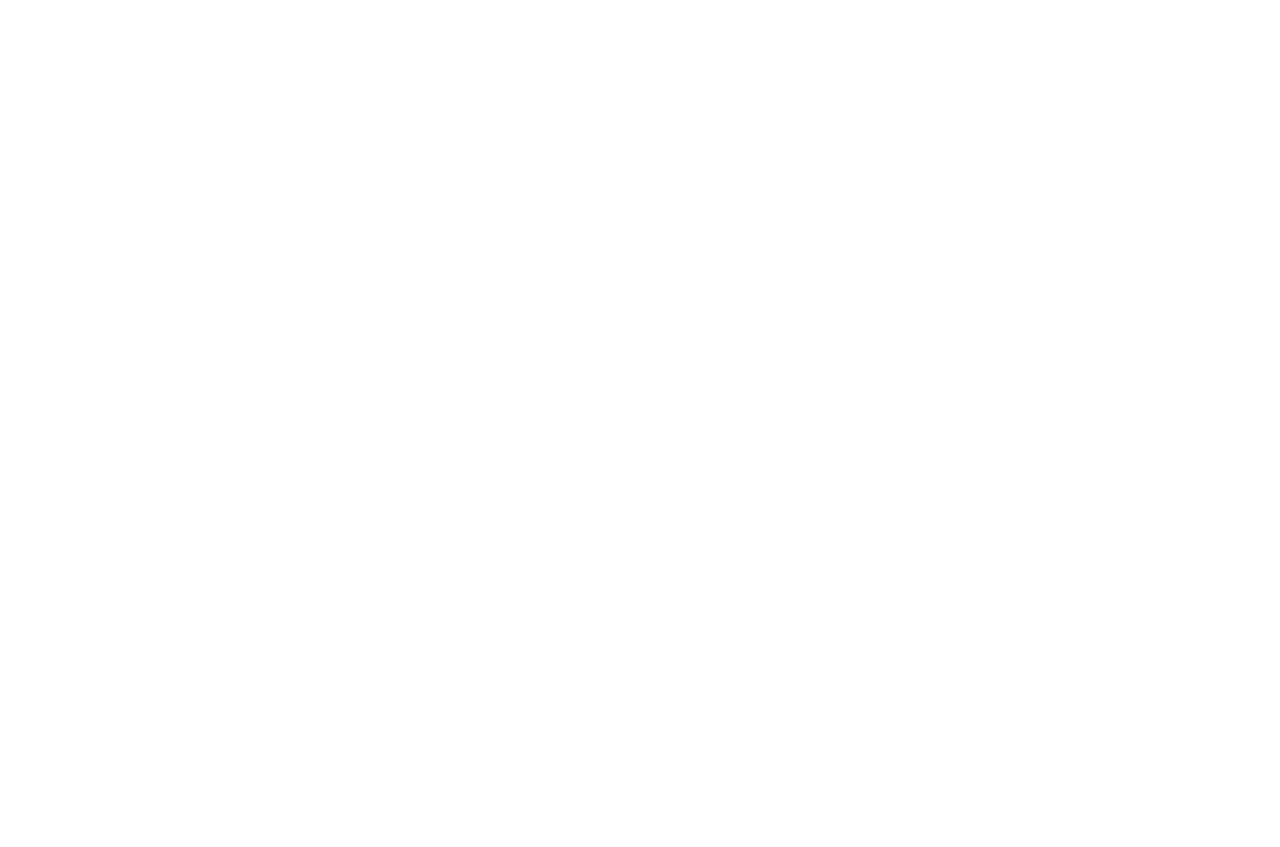
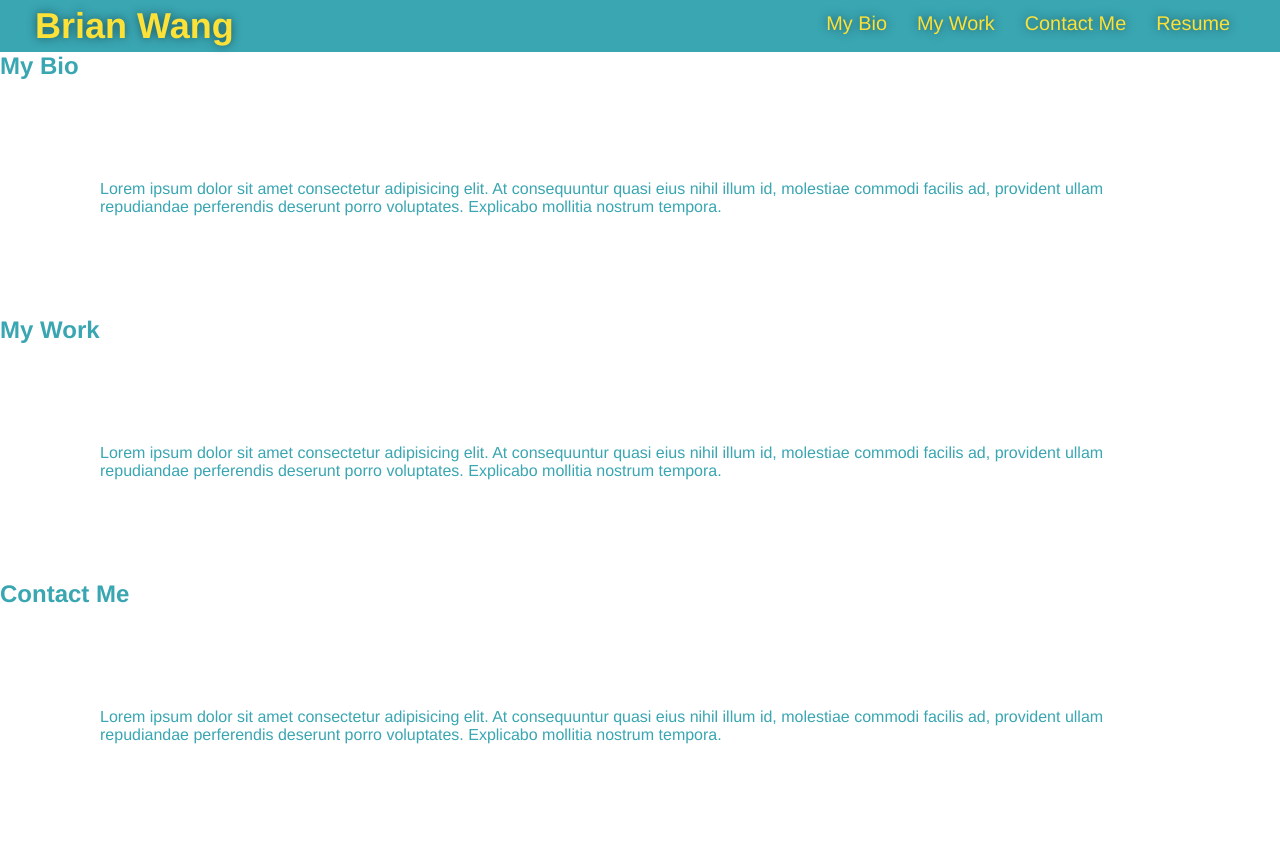
Before and after one commit to BrianCKWang/my-portfolio, a plain HTML site: page index.html in a window 1280 px wide. Shown: the top 847 px of the page. Before the commit the page ends 800 px from the top, so only its background shows below. Drawn offline with Linux system fonts and the light colour scheme.

Commit message:
add html content and css header style

```diff
--- a/assets/css/style.css
+++ b/assets/css/style.css
@@ -0,0 +1,74 @@
+:root {
+    --primary-color: #fce138;
+    --secondary-color: #024e76;
+    --tertiary-color: #39a6b2;
+}
+
+* {
+    margin: 0;
+    padding: 0;
+    box-sizing: border-box;
+}
+
+header {
+    padding: 5px 35px;
+    background-color: var(--tertiary-color);
+    display: flex;
+    justify-content: space-between;
+    flex-wrap: wrap;
+    position: -webkit-sticky;
+    /* position: sticky; */
+    top: 0;
+    background-size: cover;
+    background-attachment: fixed;
+    background-position: 80%;
+    /* z-index: 9999; */
+}
+
+header a {
+    text-decoration: none; /* Removes the underline */
+    color: var(--primary-color);
+}
+
+header nav {
+    margin: 7px 0;
+}
+
+header nav ul {
+    display: flex;
+    flex-wrap: wrap;
+    justify-content: space-between;
+    align-items: center;
+    list-style: none;
+}
+
+header nav ul li a {
+    padding: 10px 15px;
+    font-weight: lighter;
+    font-size: 1.55vw;
+    text-shadow: 0 0 10px rgba(0, 0, 0, 0.5);
+}
+
+header nav ul li a:hover {
+    background: var(--primary-color);
+    color: var(--secondary-color);
+    border-radius: 15px;
+    text-shadow: none;
+}
+
+header h1 {
+    font-weight: bold;
+    font-size: 36px;
+    color: var(--primary-color);
+    margin: 0;
+    text-shadow: 0 0 10px rgba(0, 0, 0, 0.5);
+}
+
+body {
+    color: var(--tertiary-color);
+    font-family: Helvetica, Arial, sans-serif;
+}
+
+body p {
+    padding: 100px;
+}
--- a/index.html
+++ b/index.html
@@ -3,10 +3,72 @@
 <head>
     <meta charset="UTF-8">
     <meta name="viewport" content="width=device-width, initial-scale=1.0">
-    <title>Document</title>
+    <title>Brian's Portfolio</title>
     <link rel="stylesheet" href="assets/css/style.css" />
 </head>
 <body>
+    <header>
+        <h1>
+            <a href="./index.html">Brian Wang</a>
+        </h1>
 
+        <!-- navigation -->
+        <nav>
+            <!-- Unordered list element -->
+            <ul>
+                <!-- List item element -->
+                <li>
+                    <!-- anchor element -->
+                    <a href="#my-bio">My Bio</a>
+                </li>
+                <li>
+                    <a href="#my-work">My Work</a>
+                </li>
+                <li>
+                    <a href="#my-contact">Contact Me</a>
+                </li>
+                <li>
+                    <a href="#my-resume">Resume</a>
+                </li>
+            </ul>
+        </nav>
+    </header>
+
+    <section id="my-bio" class="portfolio-info">
+        <h1>My Bio</h1>
+        <div class="text-right">
+            <p>
+                Lorem ipsum dolor sit amet consectetur adipisicing elit. At consequuntur quasi eius nihil illum id, molestiae commodi facilis ad, provident ullam repudiandae perferendis deserunt porro voluptates. Explicabo mollitia nostrum tempora.
+            </p>
+        </div>
+    </section>
+
+    <section id="my-work" class="portfolio-info">
+        <div class="text-left">
+            <h1>My Work</h1>
+        </div>
+        <div class="text-right">
+            <p>
+                Lorem ipsum dolor sit amet consectetur adipisicing elit. At consequuntur quasi eius nihil illum id, molestiae commodi facilis ad, provident ullam repudiandae perferendis deserunt porro voluptates. Explicabo mollitia nostrum tempora.
+            </p>
+        </div>
+    </section>
+
+    <section id="my-contact" class="portfolio-info">
+        <div class="">
+            <h1>Contact Me</h1>
+        </div>
+        <div class="text-right">
+            <p>
+                Lorem ipsum dolor sit amet consectetur adipisicing elit. At consequuntur quasi eius nihil illum id, molestiae commodi facilis ad, provident ullam repudiandae perferendis deserunt porro voluptates. Explicabo mollitia nostrum tempora.
+            </p>
+            <p>
+                Lorem ipsum dolor sit amet consectetur adipisicing elit. At consequuntur quasi eius nihil illum id, molestiae commodi facilis ad, provident ullam repudiandae perferendis deserunt porro voluptates. Explicabo mollitia nostrum tempora.
+            </p>
+            <p>
+                Lorem ipsum dolor sit amet consectetur adipisicing elit. At consequuntur quasi eius nihil illum id, molestiae commodi facilis ad, provident ullam repudiandae perferendis deserunt porro voluptates. Explicabo mollitia nostrum tempora.
+            </p>
+        </div>
+    </section>
 </body>
 </html>
```
